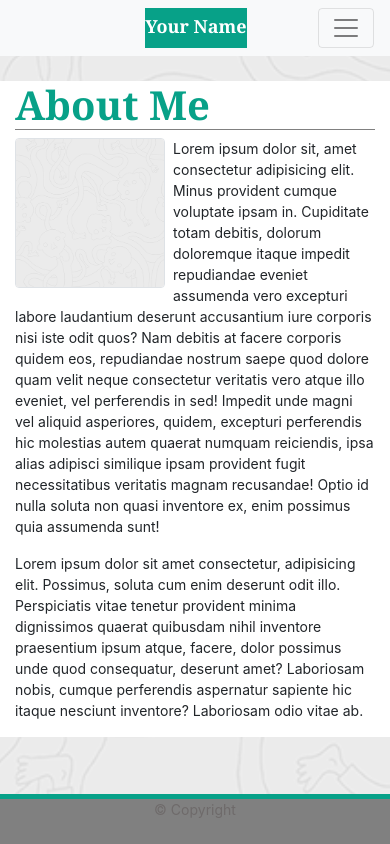
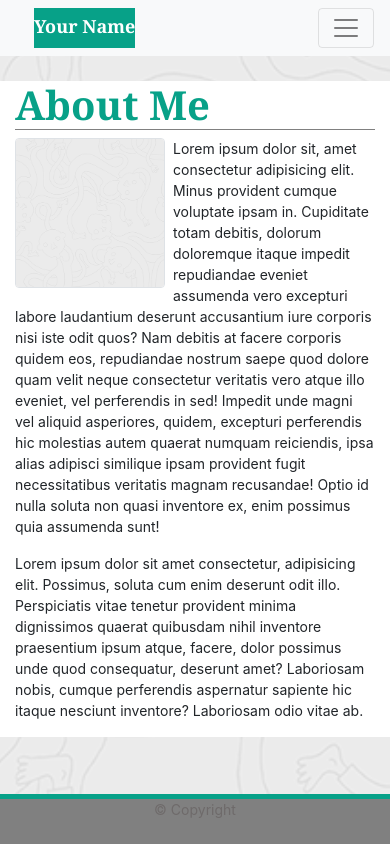
Before and after one commit to jgarcia60/responsive-portfolio, a plain HTML site: page index.html in a window 390 px wide. Drawn offline with nearby package versions, Linux system fonts and the light colour scheme.

Commit message:
changed the navbar in index to match portfolio and contact

```diff
--- a/index.html
+++ b/index.html
@@ -18,7 +18,7 @@
         <!-- bootstrap template for navbar, changed size to sm to avoid collapsing for medium sizes-->
         <nav class="navbar navbar-expand-sm navbar-light bg-light">
             <section class="d-flex flex-grow-1">
-                <span class="w-100 d-sm-none d-block"><!-- hidden spacer to center brand on mobile --></span>
+                <!-- <span class="w-100 d-sm-none d-block">hidden spacer to center brand on mobile</span> -->
                 <a class="navbar-brand d-none d-sm-inline-block" id="Name" href="#">
                     Your Name
                 </a>
```
